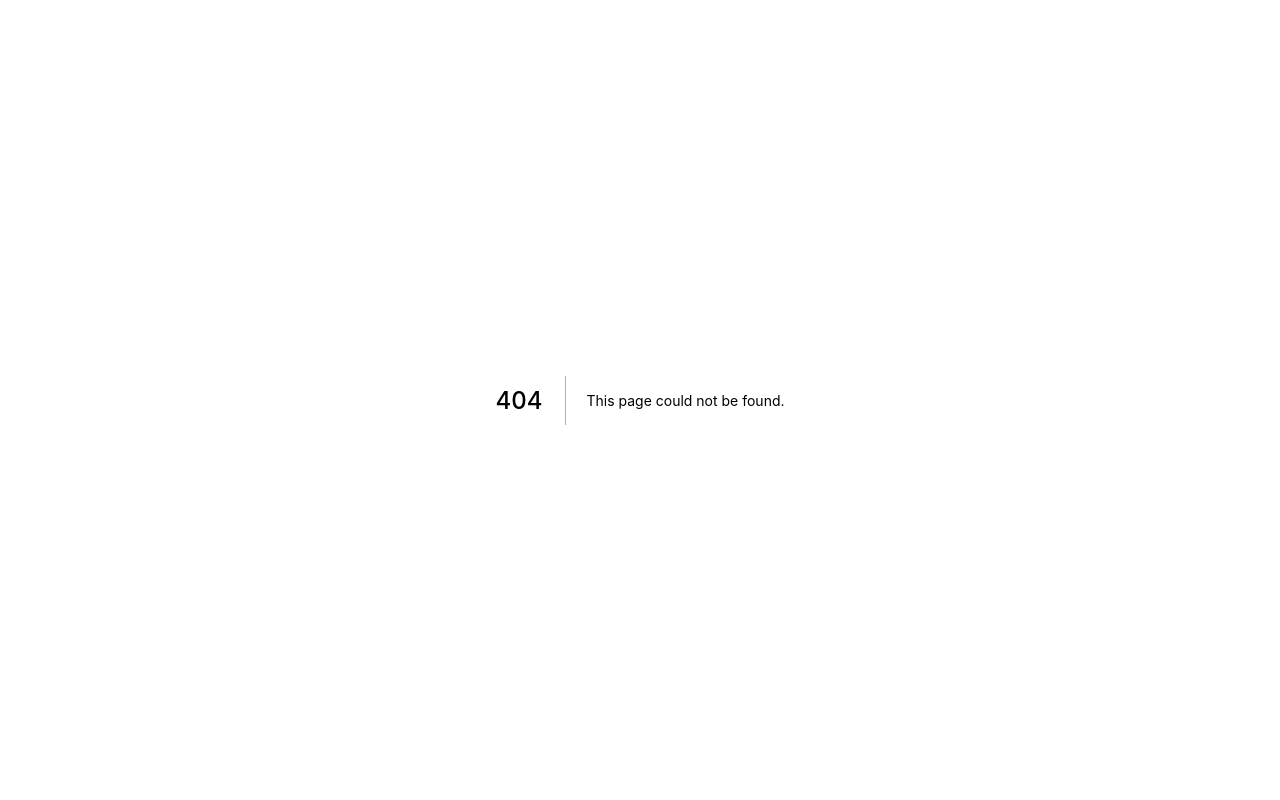
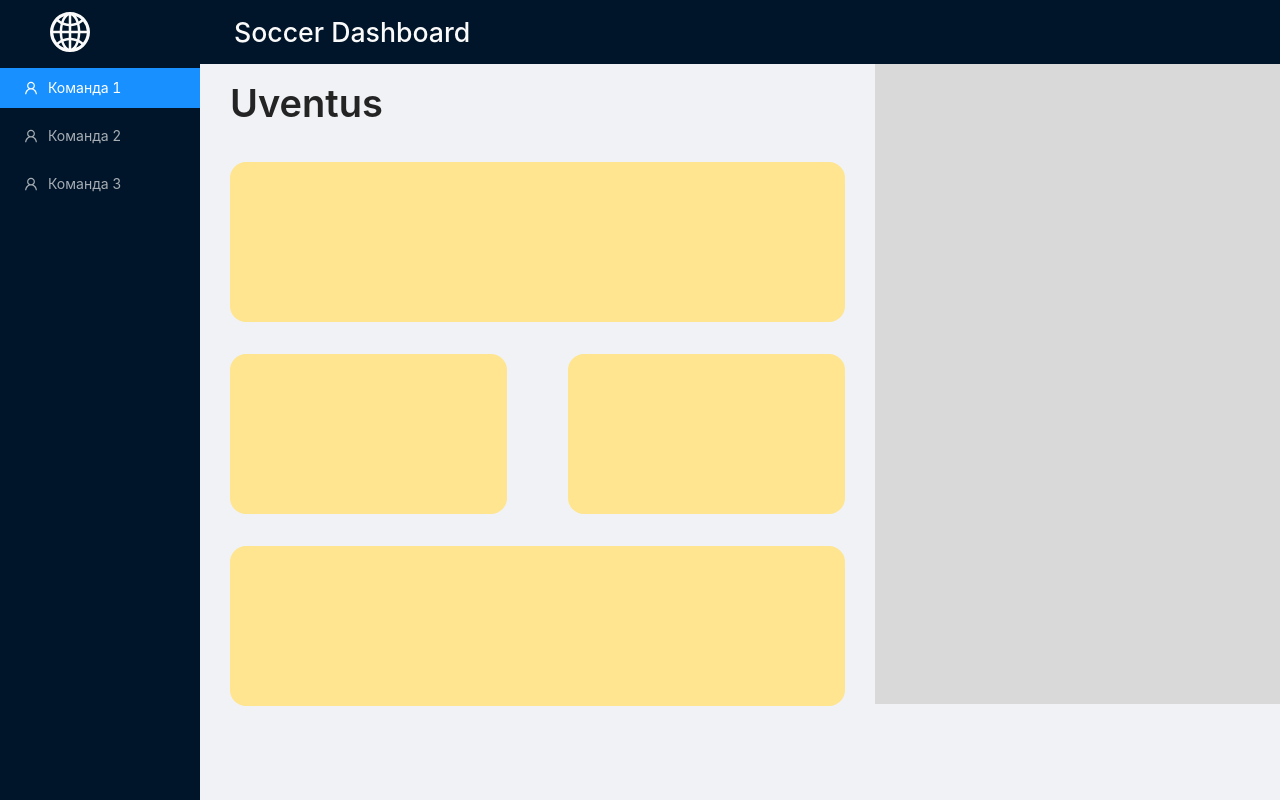
Before and after one commit to mikershov94/soccer_dashboard, a Next.js app: page /1 in a window 1280 px wide. Before the commit this address had no page. Built offline with nearby package versions, Linux system fonts and the light colour scheme.

Commit message:
Created prototype index

```diff
--- /dev/null
+++ b/pages/[team].tsx
@@ -0,0 +1,84 @@
+import type { NextPage } from 'next'
+import Head from 'next/head'
+import { Layout, Menu, Typography, Row, Col } from 'antd';
+import {
+  UserOutlined,
+  GlobalOutlined
+} from '@ant-design/icons';
+import "antd/dist/antd.css";
+import styles from '../styles/team.module.sass';
+
+const { Header, Sider, Content, Footer } = Layout;
+const { Title } = Typography;
+
+const colBackground = { background: 'grey', height: '7rem' }
+
+const TeamPage: NextPage = () => {
+  return (
+    <>
+      <Head>
+        <title>Create Next App</title>
+        <meta name="description" content="Generated by create next app" />
+        <link rel="icon" href="/favicon.ico" />
+      </Head>
+      <Layout className={styles.container}>
+        <Header className={styles.header}>
+          <GlobalOutlined className={styles.logo} />
+          <div>
+            <h1>Soccer Dashboard</h1>
+          </div>
+        </Header>
+        <Layout>
+          <Sider>
+            <Menu theme="dark" mode="inline" defaultSelectedKeys={['1']}>
+              <Menu.Item key="1" icon={<UserOutlined />}>
+                Команда 1
+              </Menu.Item>
+              <Menu.Item key="2" icon={<UserOutlined />}>
+                Команда 2
+              </Menu.Item>
+              <Menu.Item key="3" icon={<UserOutlined />}>
+                Команда 3
+              </Menu.Item>
+            </Menu>
+          </Sider>
+          <Content>
+            <Row>
+              <Col span={15}>
+                <Row justify='space-around'>
+                  <Col span={23}>
+                    <Title className={styles.teamTitle} >Uventus</Title>
+                  </Col>
+                </Row>
+                <Row justify="space-around">
+                  <Col span={23}>
+                    <div className={styles.card}></div>
+                  </Col>
+                </Row>
+                <Row justify="space-around">
+                  <Col span={11}>
+                    <div className={styles.card}></div>
+                  </Col>
+                  <Col span={11}>
+                    <div className={styles.card}></div>
+                  </Col>
+                </Row>
+                <Row justify="space-around">
+                  <Col span={23}>
+                    <div className={styles.card}></div>
+                  </Col>
+                </Row>
+              </Col>
+              <Col span={9}>
+                <div className={styles.details}></div>
+              </Col>
+            </Row>
+          </Content>
+        </Layout>
+
+      </Layout>
+    </>
+  )
+}
+
+export default TeamPage;
--- /dev/null
+++ b/styles/team.module.sass
@@ -0,0 +1,29 @@
+.container
+    min-height: 100vh
+
+.header
+    display: flex
+    color: #fafafa
+    align-items: center
+
+    h1
+        color: #fafafa
+        font-size: 20pt
+        margin: 0 9rem
+
+.logo
+    color: #fafafa
+    font-size: 30pt
+
+.card
+    background-color: #ffe58f
+    height: 10rem
+    border-radius: 1rem
+    margin: 1rem
+
+.teamTitle
+    margin: 1rem
+
+.details
+    height: 40rem
+    background-color: #d9d9d9
```
Also changed, not shown: pages/index.tsx (+34 -36 lines), styles/home.module.sass (+5 -23 lines).
